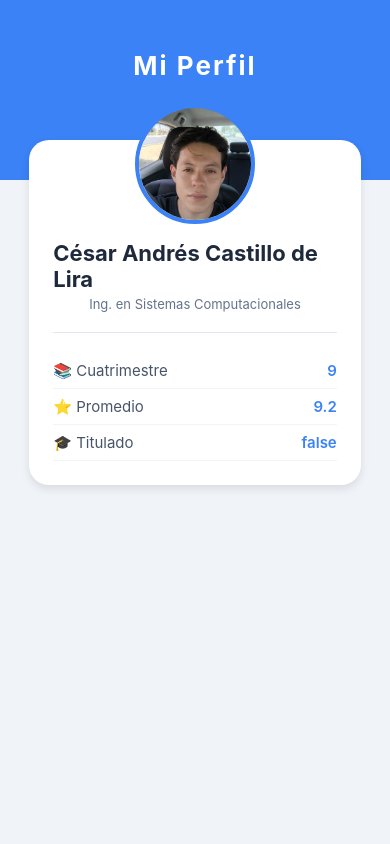
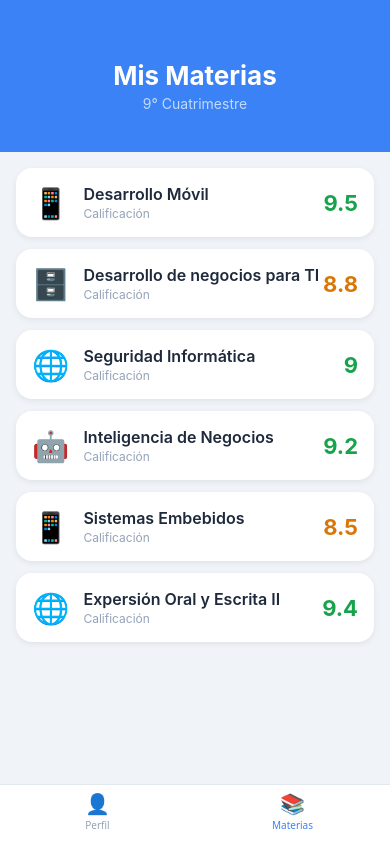
Before and after one commit to AndrxsCastillo/proyecto1, a React Native app: screen /Materias in a window 390 px wide. Built offline with nearby package versions, Linux system fonts and the light colour scheme.

Commit message:
Menú de redirección al perfil y pantalla de materias

```diff
--- a/App.tsx
+++ b/App.tsx
@@ -1,158 +1,41 @@
 import React from 'react';
-import { StatusBar } from 'expo-status-bar';
-import { StyleSheet, Text, View, Image, ScrollView } from 'react-native';
+import { NavigationContainer } from '@react-navigation/native';
+import { createBottomTabNavigator } from '@react-navigation/bottom-tabs';
+import { Text } from 'react-native';
 
-const nombre: string = "César Andrés Castillo de Lira";
-const carrera: string = "Ing. en Sistemas Computacionales";
-const cuatrimestre: number = 9;
-const promedio: number = 9.2;
-const titulado: boolean = false;
+import PerfilScreen   from './screens/PerfilScreen';
+import MateriasScreen from './screens/MateriasScreen';
+
+const Tab = createBottomTabNavigator();
 
 export default function App() {
   return (
-    // ScrollView permite hacer scroll si el contenido no cabe
-    <ScrollView contentContainerStyle={styles.scroll}>
-
-      {/* ── ENCABEZADO / BANNER ── */}
-      <View style={styles.header}>
-        <Text style={styles.headerTexto}>Mi Perfil</Text>
-      </View>
-
-      {/* ── TARJETA CENTRAL ── */}
-      <View style={styles.tarjeta}>
-
-        {/* Foto de perfil */}
-        <Image
-          source={require('./assets/foto.jpg')}
-          style={styles.avatar}
+    <NavigationContainer>
+      <Tab.Navigator
+        screenOptions={{
+          headerShown: false,          // ocultamos el header por defecto
+          tabBarActiveTintColor: '#3b82f6',
+          tabBarInactiveTintColor: '#94a3b8',
+          tabBarStyle: {
+            backgroundColor: '#fff',
+            borderTopWidth: 1,
+            borderTopColor: '#e2e8f0',
+            height: 60,
+            paddingBottom: 8,
+          },
+        }}
+      >
+        <Tab.Screen
+          name="Perfil"
+          component={PerfilScreen}
+          options={{ tabBarIcon: ({ color }) => <Text style={{ fontSize: 20 }}>👤</Text> }}
         />
-
-        {/* Nombre y carrera */}
-        <Text style={styles.nombre}>{nombre}</Text>
-        <Text style={styles.carrera}>{carrera}</Text>
-
-        {/* Línea divisora */}
-        <View style={styles.divisor} />
-
-        {/* Datos */}
-        <View style={styles.datosContainer}>
-          <View style={styles.datoFila}>
-            <Text style={styles.datoEtiqueta}>📚 Cuatrimestre</Text>
-            <Text style={styles.datoValor}>{cuatrimestre}</Text>
-          </View>
-          <View style={styles.datoFila}>
-            <Text style={styles.datoEtiqueta}>⭐ Promedio</Text>
-            <Text style={styles.datoValor}>{promedio}</Text>
-          </View>
-          <View style={styles.datoFila}>
-            <Text style={styles.datoEtiqueta}>🎓 Titulado</Text>
-            <Text style={styles.datoValor}>{String(titulado)}</Text>
-          </View>
-        </View>
-
-      </View>
-
-      <StatusBar style="light" />
-    </ScrollView>
+        <Tab.Screen
+          name="Materias"
+          component={MateriasScreen}
+          options={{ tabBarIcon: ({ color }) => <Text style={{ fontSize: 20 }}>📚</Text> }}
+        />
+      </Tab.Navigator>
+    </NavigationContainer>
   );
 }
-
-const styles = StyleSheet.create({
-
-  // ScrollView ocupa toda la pantalla y centra el contenido
-  scroll: {
-    flexGrow: 1,
-    backgroundColor: '#f0f4f8',
-    alignItems: 'center',
-  },
-
-  // Banner superior de color
-  header: {
-    width: '100%',
-    height: 180,
-    backgroundColor: '#3b82f6',   // azul
-    alignItems: 'center',
-    justifyContent: 'flex-start',
-    paddingTop: 50,
-  },
-  headerTexto: {
-    color: '#fff',
-    fontSize: 26,
-    fontWeight: 'bold',
-    letterSpacing: 2,
-  },
-
-  // Tarjeta blanca con sombra
-  tarjeta: {
-    width: '85%',
-    backgroundColor: '#fff',
-    borderRadius: 20,
-    padding: 24,
-    alignItems: 'center',
-    marginTop: -40,           // sube la tarjeta sobre el banner
-    // Sombra en iOS:
-    shadowColor: '#000',
-    shadowOffset: { width: 0, height: 4 },
-    shadowOpacity: 0.1,
-    shadowRadius: 8,
-    // Sombra en Android:
-    elevation: 6,
-    marginBottom: 30,
-  },
-
-  // Foto circular
-  avatar: {
-    width: 120,
-    height: 120,
-    borderRadius: 60,         // la mitad = círculo perfecto
-    borderWidth: 4,
-    borderColor: '#3b82f6',   // borde azul igual al header
-    marginBottom: 16,
-    marginTop: -60,           // sobresale hacia arriba (efecto popular)
-  },
-
-  nombre: {
-    fontSize: 22,
-    fontWeight: 'bold',
-    color: '#1e293b',
-    marginBottom: 4,
-  },
-  carrera: {
-    fontSize: 13,
-    color: '#64748b',
-    textAlign: 'center',
-    marginBottom: 20,
-  },
-
-  // Línea horizontal
-  divisor: {
-    width: '100%',
-    height: 1,
-    backgroundColor: '#e2e8f0',
-    marginBottom: 20,
-  },
-
-  // Contenedor de los 3 datos
-  datosContainer: {
-    width: '100%',
-  },
-
-  // Cada fila: etiqueta a la izquierda, valor a la derecha
-  datoFila: {
-    flexDirection: 'row',           // pone los hijos en fila horizontal
-    justifyContent: 'space-between',// los separa a los extremos
-    paddingVertical: 8,
-    borderBottomWidth: 1,
-    borderBottomColor: '#f1f5f9',
-  },
-  datoEtiqueta: {
-    fontSize: 15,
-    color: '#475569',
-  },
-  datoValor: {
-    fontSize: 15,
-    fontWeight: '600',
-    color: '#3b82f6',
-  },
-
-});
--- a/package.json
+++ b/package.json
@@ -9,10 +9,14 @@
     "web": "expo start --web"
   },
   "dependencies": {
+    "@react-navigation/bottom-tabs": "^7.16.2",
+    "@react-navigation/native": "^7.2.5",
     "expo": "~54.0.33",
     "expo-status-bar": "~3.0.9",
     "react": "19.1.0",
-    "react-native": "0.81.5"
+    "react-native": "0.81.5",
+    "react-native-safe-area-context": "~5.6.0",
+    "react-native-screens": "~4.16.0"
   },
   "devDependencies": {
     "@types/react": "~19.1.0",
--- /dev/null
+++ b/screens/MateriasScreen.tsx
@@ -0,0 +1,113 @@
+import React from 'react';
+import { StyleSheet, Text, View, ScrollView } from 'react-native';
+
+type Materia = {
+  nombre: string;
+  calificacion: number;
+  emoji: string;
+};
+
+const materias: Materia[] = [
+  { nombre: 'Desarrollo Móvil',        calificacion: 9.5, emoji: '📱' },
+  { nombre: 'Desarrollo de negocios para TI',           calificacion: 8.8, emoji: '🗄️' },
+  { nombre: 'Seguridad Informática',   calificacion: 9.0, emoji: '🌐' },
+  { nombre: 'Inteligencia de Negocios', calificacion: 9.2, emoji: '🤖' },
+  { nombre: 'Sistemas Embebidos',                  calificacion: 8.5, emoji: '📱' },
+  { nombre: 'Expersión Oral y Escrita II',                  calificacion: 9.4, emoji: '🌐' },
+];
+
+export default function MateriasScreen() {
+  return (
+    <ScrollView contentContainerStyle={styles.scroll}>
+
+      <View style={styles.header}>
+        <Text style={styles.headerTexto}>Mis Materias</Text>
+        <Text style={styles.headerSub}>9° Cuatrimestre</Text>
+      </View>
+
+      <View style={styles.contenedor}>
+        {materias.map((materia, index) => (
+          <View key={index} style={styles.tarjeta}>
+            <Text style={styles.emoji}>{materia.emoji}</Text>
+            <View style={styles.info}>
+              <Text style={styles.nombreMateria}>{materia.nombre}</Text>
+              <Text style={styles.calLabel}>Calificación</Text>
+            </View>
+            {/* Color verde si >=9, amarillo si >=8, rojo si <8 */}
+            <Text style={[
+              styles.calificacion,
+              materia.calificacion >= 9 ? styles.verde :
+              materia.calificacion >= 8 ? styles.amarillo : styles.rojo
+            ]}>
+              {materia.calificacion}
+            </Text>
+          </View>
+        ))}
+      </View>
+
+    </ScrollView>
+  );
+}
+
+const styles = StyleSheet.create({
+  scroll: {
+    flexGrow: 1,
+    backgroundColor: '#f0f4f8',
+  },
+  header: {
+    backgroundColor: '#3b82f6',
+    padding: 40,
+    paddingTop: 60,
+    alignItems: 'center',
+  },
+  headerTexto: {
+    color: '#fff',
+    fontSize: 26,
+    fontWeight: 'bold',
+  },
+  headerSub: {
+    color: '#bfdbfe',
+    fontSize: 14,
+    marginTop: 4,
+  },
+  contenedor: {
+    padding: 16,
+    gap: 12,
+  },
+  tarjeta: {
+    backgroundColor: '#fff',
+    borderRadius: 16,
+    padding: 16,
+    flexDirection: 'row',
+    alignItems: 'center',
+    shadowColor: '#000',
+    shadowOffset: { width: 0, height: 2 },
+    shadowOpacity: 0.07,
+    shadowRadius: 6,
+    elevation: 3,
+  },
+  emoji: {
+    fontSize: 30,
+    marginRight: 14,
+  },
+  info: {
+    flex: 1,
+  },
+  nombreMateria: {
+    fontSize: 16,
+    fontWeight: '600',
+    color: '#1e293b',
+  },
+  calLabel: {
+    fontSize: 12,
+    color: '#94a3b8',
+    marginTop: 2,
+  },
+  calificacion: {
+    fontSize: 22,
+    fontWeight: 'bold',
+  },
+  verde:    { color: '#16a34a' },
+  amarillo: { color: '#d97706' },
+  rojo:     { color: '#dc2626' },
+});
--- /dev/null
+++ b/screens/PerfilScreen.tsx
@@ -0,0 +1,131 @@
+import React from 'react';
+import { StyleSheet, Text, View, Image, ScrollView } from 'react-native';
+import { StatusBar } from 'expo-status-bar';
+
+const nombre: string = "César Andrés Castillo de Lira";
+const carrera: string = "Ing. en Sistemas Computacionales";
+const cuatrimestre: number = 9;
+const promedio: number = 9.2;
+const titulado: boolean = false;
+
+export default function PerfilScreen() {
+  return (
+    <ScrollView contentContainerStyle={styles.scroll}>
+
+      <View style={styles.header}>
+        <Text style={styles.headerTexto}>Mi Perfil</Text>
+      </View>
+
+      <View style={styles.tarjeta}>
+        <Image
+          source={require('../assets/foto.jpg')} // o tu url
+          style={styles.avatar}
+        />
+
+        <Text style={styles.nombre}>{nombre}</Text>
+        <Text style={styles.carrera}>{carrera}</Text>
+
+        <View style={styles.divisor} />
+
+        <View style={styles.datosContainer}>
+          <View style={styles.datoFila}>
+            <Text style={styles.datoEtiqueta}>📚 Cuatrimestre</Text>
+            <Text style={styles.datoValor}>{cuatrimestre}</Text>
+          </View>
+          <View style={styles.datoFila}>
+            <Text style={styles.datoEtiqueta}>⭐ Promedio</Text>
+            <Text style={styles.datoValor}>{promedio}</Text>
+          </View>
+          <View style={styles.datoFila}>
+            <Text style={styles.datoEtiqueta}>🎓 Titulado</Text>
+            <Text style={styles.datoValor}>{String(titulado)}</Text>
+          </View>
+        </View>
+      </View>
+
+      <StatusBar style="light" />
+    </ScrollView>
+  );
+}
+
+const styles = StyleSheet.create({
+  scroll: {
+    flexGrow: 1,
+    backgroundColor: '#f0f4f8',
+    alignItems: 'center',
+  },
+  header: {
+    width: '100%',
+    height: 180,
+    backgroundColor: '#3b82f6',
+    alignItems: 'center',
+    justifyContent: 'flex-start',
+    paddingTop: 50,
+  },
+  headerTexto: {
+    color: '#fff',
+    fontSize: 26,
+    fontWeight: 'bold',
+    letterSpacing: 2,
+  },
+  tarjeta: {
+    width: '85%',
+    backgroundColor: '#fff',
+    borderRadius: 20,
+    padding: 24,
+    alignItems: 'center',
+    marginTop: -40,
+    shadowColor: '#000',
+    shadowOffset: { width: 0, height: 4 },
+    shadowOpacity: 0.1,
+    shadowRadius: 8,
+    elevation: 6,
+    marginBottom: 30,
+  },
+  avatar: {
+    width: 120,
+    height: 120,
+    borderRadius: 60,
+    borderWidth: 4,
+    borderColor: '#3b82f6',
+    marginBottom: 16,
+    marginTop: -60,
+  },
+  nombre: {
+    fontSize: 22,
+    fontWeight: 'bold',
+    color: '#1e293b',
+    marginBottom: 4,
+  },
+  carrera: {
+    fontSize: 13,
+    color: '#64748b',
+    textAlign: 'center',
+    marginBottom: 20,
+  },
+  divisor: {
+    width: '100%',
+    height: 1,
+    backgroundColor: '#e2e8f0',
+    marginBottom: 20,
+  },
+  datosContainer: {
+    width: '100%',
+  },
+  datoFila: {
+    flexDirection: 'row',
+    justifyContent: 'space-between',
+    paddingVertical: 8,
+    borderBottomWidth: 1,
+    borderBottomColor: '#f1f5f9',
+  },
+  datoEtiqueta: {
+    fontSize: 15,
+    color: '#475569',
+  },
+  datoValor: {
+    fontSize: 15,
+    fontWeight: '600',
+    color: '#3b82f6',
+  },
+});
```
Also changed, not shown: 1 other file (tests, documents, lock files or other folders).
